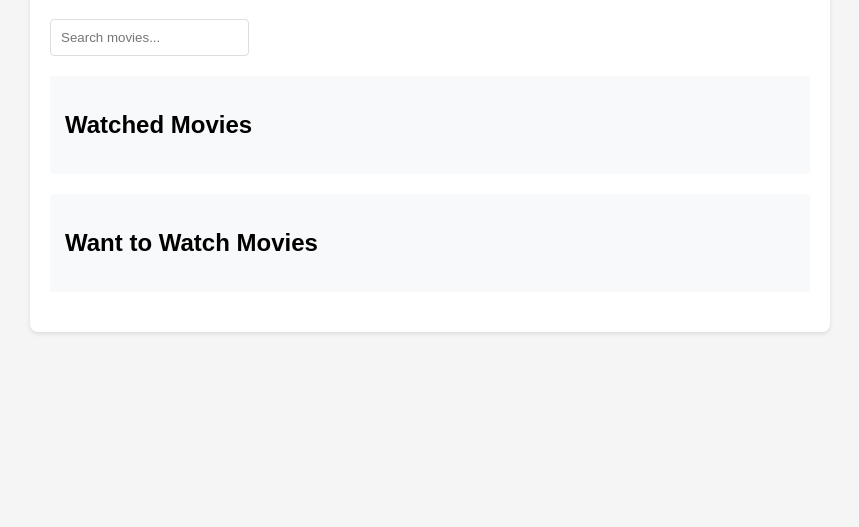
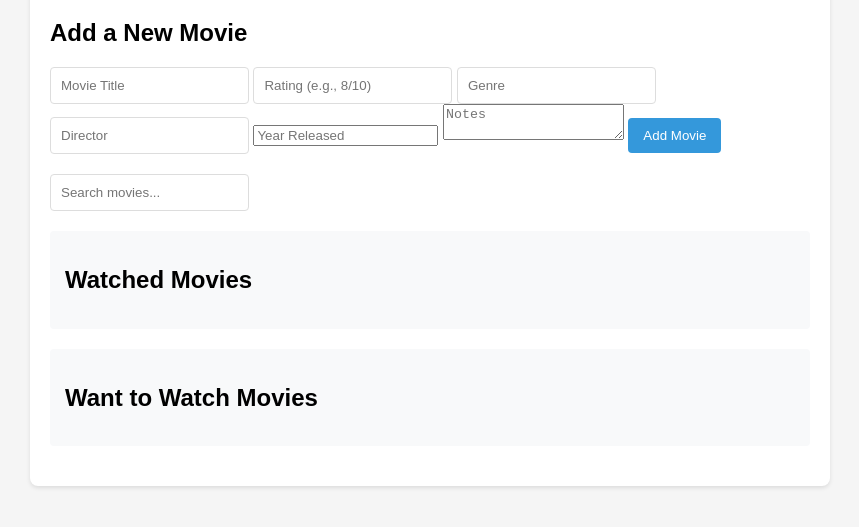
Before and after one commit to uditbaliyan/JavaScript_projects, a plain HTML site: page 01_Chitramaya/index.html in a window 1280 px wide. Shown: the part 101-628 px from the top of the page, without its empty margins (210-1069 px from the left). Drawn offline with Linux system fonts and the light colour scheme; no server answers.

Commit message:
Update index.html

```diff
--- a/01_Chitramaya/index.html
+++ b/01_Chitramaya/index.html
@@ -9,6 +9,16 @@
 <body>
     <div class="container">
         <h1>Chitramaya</h1>
+    <div>
+        <h2>Add a New Movie</h2>
+        <input type="text" id="movie-title" placeholder="Movie Title" required>
+        <input type="text" id="movie-rating" placeholder="Rating (e.g., 8/10)" required>
+        <input type="text" id="movie-genre" placeholder="Genre" required>
+        <input type="text" id="movie-director" placeholder="Director" required>
+        <input type="number" id="movie-year" placeholder="Year Released" required>
+        <textarea id="movie-notes" placeholder="Notes"></textarea>
+        <button id="add-movie-button">Add Movie</button>
+    </div>
 
         <div class="search-bar">
             <input type="text" id="search-input" placeholder="Search movies..." aria-label="Search movies">
```
